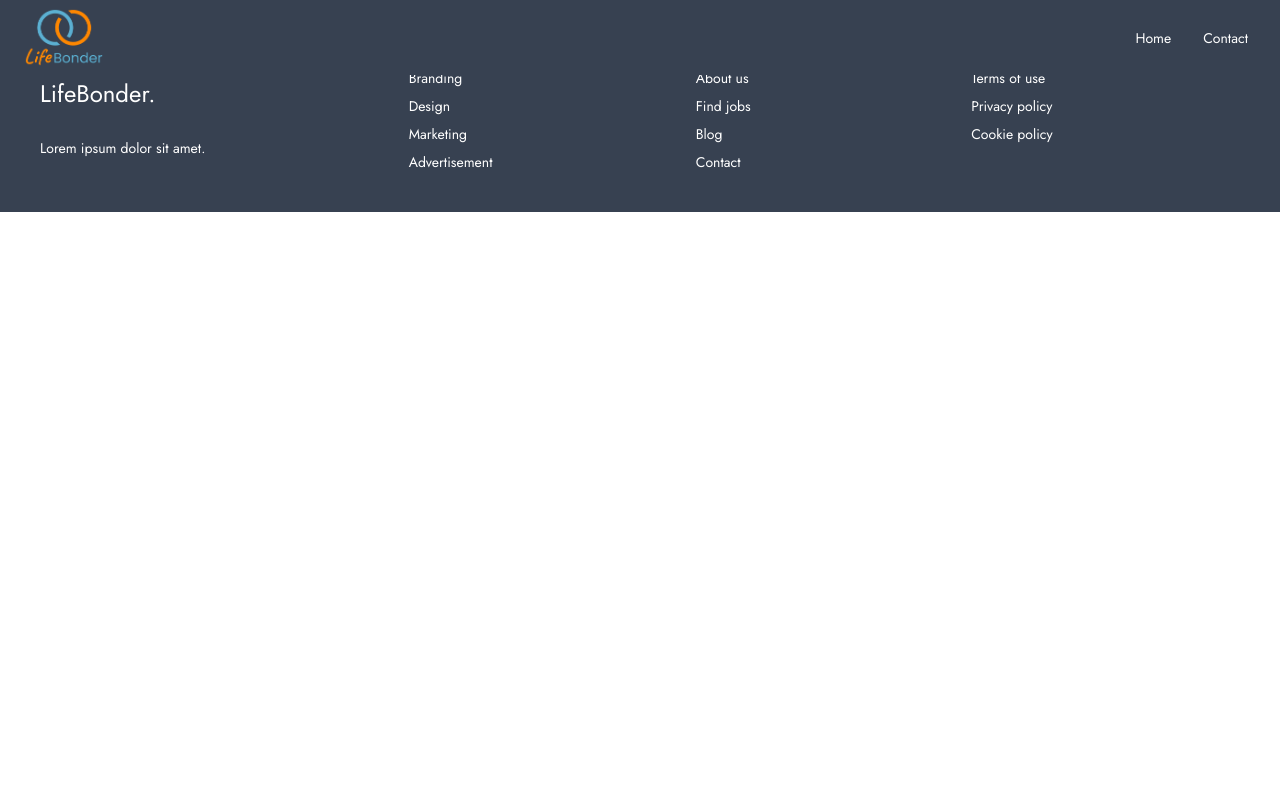
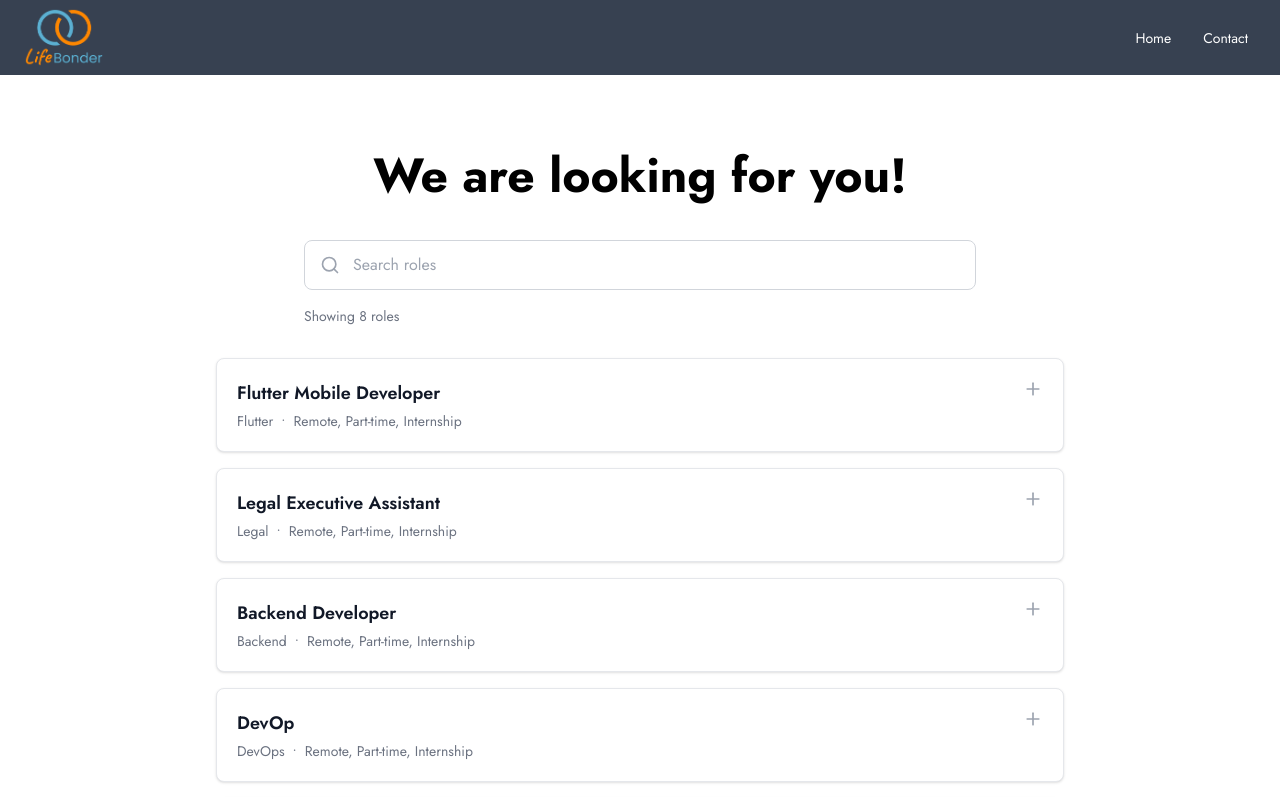
Before and after one commit to simonC137/LB-ATS, a React (Vite) app in the folder frontend/: page /jobs in a window 1280 px wide. Shown: the top 797 px of the page. Built offline with nearby package versions, Linux system fonts and the light colour scheme.

Commit message:
add feature/job-board

```diff
--- a/frontend/src/App.tsx
+++ b/frontend/src/App.tsx
@@ -61,6 +61,8 @@ import Profile from './pages/admin/Profile';
 import Roles from './pages/admin/Roles';
 import AddJob from './pages/admin/Add-Job';
 
+import JobBoard from './components/JobBoard';
+
 function App() {
   const location = useLocation();
   const excludedRoutes = [
@@ -80,6 +82,7 @@ function App() {
         <Route path="/jobDetail/:id" element={<JobDetails />}></Route>
         <Route path="/blogDetail/:id" element={<BlogDetails />}></Route>
         <Route path="/admin/" element={<AdminPage />}></Route>
+        <Route path="/jobs/" element={<JobBoard />}></Route>
 
         {/* Admin protected routes here */}
         <Route path="/admin/*" element={<AdminLayout />}>
--- a/frontend/src/components/FeaturedJob.tsx
+++ b/frontend/src/components/FeaturedJob.tsx
@@ -52,7 +52,7 @@ const FeaturedJob = () => {
         ))}
       </ul>
       <div className="flex justify-center items-center">
-        <button className="mt-8 px-6 py-2 bg-blue-600 text-white rounded-md hover:bg-blue-700">
+        <button type='button' className="mt-8 px-6 py-2 bg-blue-600 text-white rounded-md hover:bg-blue-700">
           More Jobs
         </button>
       </div>
--- a/frontend/src/components/HeroSection.tsx
+++ b/frontend/src/components/HeroSection.tsx
@@ -1,16 +1,17 @@
 import React from 'react';
+import { useNavigate } from 'react-router-dom'; // If using React Router
 import hero from '../assets/heroImage/hero.png';
-import SearchForm from './SearchForm';
 
 /**
  * HeroSection component renders the hero section of the page.
  * It includes a headline, a subtext, and a hero image displayed on large screens.
  */
 const HeroSection: React.FC = () => {
+  const navigate = useNavigate(); // React Router navigation
+
   return (
-    <>
     <section className="hero bg-white border-b border-slate-100 mb-12">
-        <div className="container  min-h-[80vh] mx-auto flex flex-col lg:flex-row-reverse items-center justify-center">
+      <div className="container min-h-[80vh] mx-auto flex flex-col lg:flex-row-reverse items-center justify-center">
         {/* Hero image only displayed on large screens */}
         <img
           src={hero}
@@ -19,20 +20,24 @@ const HeroSection: React.FC = () => {
         />
         <div className="text-center lg:text-left leading-8">
           <h3 className="text-5xl font-medium mb-2 sm:mt-6">
-              There Are <span className="text-orange-600">300</span> Postings
-              Here <br />
+            There Are <span className="text-orange-600">300</span> Postings Here{' '}
+            <br />
             <span className="block">For You!</span>
           </h3>
           <p className="py-4 text-sm text-gray-600 mb-5">
             Find jobs, employment, and career opportunities.
           </p>
 
-            {/* Search Form */}
-            <SearchForm />
+          {/* Job Board Button */}
+          <button
+            className="bg-orange-600 hover:bg-orange-700 text-white font-semibold py-2 px-6 rounded-md transition duration-300"
+            onClick={() => navigate('/jobs')}
+          >
+            Browse Jobs
+          </button>
         </div>
       </div>
     </section>
-    </>
   );
 };
 
--- /dev/null
+++ b/frontend/src/components/JobBoard.tsx
@@ -0,0 +1,143 @@
+// components/JobFilterComponent.tsx
+import { useState } from 'react';
+import { useNavigate } from 'react-router-dom';
+import { featuredjobs } from '../shared/constants';
+import { FiPlus, FiX, FiSearch } from 'react-icons/fi';
+
+const JobBoard: React.FC = () => {
+  const [searchTerm, setSearchTerm] = useState<string>('');
+  const [expandedJobId, setExpandedJobId] = useState<string | null>(null);
+  const navigate = useNavigate();
+
+  const handleSearchChange = (e: React.ChangeEvent<HTMLInputElement>) => {
+    setSearchTerm(e.target.value);
+  };
+
+  const toggleJobDescription = (jobId: string) => {
+    setExpandedJobId(expandedJobId === jobId ? null : jobId);
+  };
+
+  const handleApplyNow = (jobId: number) => {
+    navigate(`/jobDetail/${jobId}`);
+  };
+
+  // Simplify titles
+  const getPositionTitle = (title: string) => {
+    if (title.includes('Flutter Mobile Developer'))
+      return 'Flutter Mobile Developer';
+    return title.split(' at ')[0].split(' for ')[0];
+  };
+
+  // Filter jobs
+  const filteredJobs = featuredjobs.filter(
+    (job) =>
+      job.title.toLowerCase().includes(searchTerm.toLowerCase()) ||
+      job.team.toLowerCase().includes(searchTerm.toLowerCase()) ||
+      job.location.some((loc) =>
+        loc.toLowerCase().includes(searchTerm.toLowerCase())
+      )
+  );
+
+  return (
+    <div className="max-w-4xl mx-auto">
+      {/* Header Space */}
+      <div className="h-16"></div>
+
+      <div className="p-6">
+        <h1 className="text-5xl font-bold text-center mb-10 mt-16">
+          We are looking for you!
+        </h1>
+
+        {/* Search Section */}
+        <div className="max-w-2xl mx-auto mb-8">
+          <div className="relative flex items-center mb-4">
+            <div className="absolute inset-y-0 left-0 flex items-center pl-4 pointer-events-none">
+              <FiSearch className="w-5 h-5 text-gray-400" />
+            </div>
+            <input
+              type="text"
+              className="w-full pl-12 pr-4 py-3 text-gray-700 border border-gray-300 rounded-lg focus:outline-none focus:ring-2 focus:ring-custom-blue"
+              placeholder="Search roles"
+              value={searchTerm}
+              onChange={handleSearchChange}
+            />
+          </div>
+
+          <div className="flex justify-between items-center text-sm text-gray-500">
+            <span>Showing {filteredJobs.length} roles</span>
+            {searchTerm && (
+              <button
+                onClick={() => setSearchTerm('')}
+                className="text-blue-600 hover:underline"
+              >
+                Clear search
+              </button>
+            )}
+          </div>
+        </div>
+
+        {/* Jobs List */}
+        <div className="space-y-4">
+          {filteredJobs.length > 0 ? (
+            filteredJobs.map((job) => (
+              <div
+                key={job.id}
+                className="bg-white p-5 rounded-lg shadow border border-gray-200 hover:shadow-md transition-shadow"
+              >
+                <div className="flex justify-between items-start">
+                  <div>
+                    <h3 className="text-lg font-semibold text-gray-900">
+                      {getPositionTitle(job.title)}
+                    </h3>
+                    <div className="mt-1 flex items-center text-sm text-gray-500 space-x-2">
+                      <span>{job.team}</span>
+                      <span>•</span>
+                      <span>{job.location.join(', ')}</span>
+                    </div>
+                  </div>
+                  <button
+                    onClick={() => toggleJobDescription(job.id.toString())}
+                    className="text-gray-400 hover:text-gray-600 transition-colors"
+                  >
+                    {expandedJobId === job.id.toString() ? (
+                      <FiX className="w-5 h-5" />
+                    ) : (
+                      <FiPlus className="w-5 h-5" />
+                    )}
+                  </button>
+                </div>
+
+                {expandedJobId === job.id.toString() && (
+                  <div className="mt-4 pt-4 border-t border-gray-100">
+                    <p className="text-gray-600 mb-4">
+                      {job.description.split('. ')[0]}.
+                    </p>
+                    <div className="flex space-x-3">
+                      <button
+                        onClick={() => handleApplyNow(job.id)}
+                        className="px-4 py-2 bg-custom-blue text-white rounded-md hover:bg-blue-700 transition-colors"
+                      >
+                        View role
+                      </button>
+                      {/* <button className="px-4 py-2 text-blue-600 hover:underline">
+                        View role
+                      </button> */}
+                    </div>
+                  </div>
+                )}
+              </div>
+            ))
+          ) : (
+            <div className="text-center py-10">
+              <p className="text-gray-500">
+                No roles found matching your search
+              </p>
+            </div>
+          )}
+        </div>
+      </div>
+    </div>
+  );
+};
+
+export default JobBoard;
--- a/frontend/src/shared/constants.tsx
+++ b/frontend/src/shared/constants.tsx
@@ -18,6 +18,7 @@ export const adminMenusNames = {
 export type FeaturedJobs = {
   id: number;
   title: string;
+  team: string;
   location: string[];
   // icon: React.ElementType;
   // salary: string;
@@ -31,6 +32,7 @@ export const featuredjobs: FeaturedJobs[] = [
     title:
       'Flutter Mobile Developer building a Human-Centered Social Network app',
     location: ['Remote', 'Part-time', 'Internship'],
+    team: 'Flutter',
     // icon: VscLaw,
     // salary: 'Unpaid',
     description:
@@ -40,6 +42,7 @@ export const featuredjobs: FeaturedJobs[] = [
     id: 2,
     title: 'Legal Executive Assistant at Human-Centered Social Network Startup',
     location: ['Remote', 'Part-time', 'Internship'],
+    team: 'Legal',
     // icon: VscLaw,
     // salary: 'Unpaid',
     description:
@@ -49,6 +52,7 @@ export const featuredjobs: FeaturedJobs[] = [
     id: 3,
     title: 'Backend Developer at Human-Centered Social Network Startup',
     location: ['Remote', 'Part-time', 'Internship'],
+    team: 'Backend',
     // icon: VscLaw,
     // salary: 'Unpaid',
     description:
@@ -58,6 +62,7 @@ export const featuredjobs: FeaturedJobs[] = [
     id: 4,
     title: 'DevOp at Human-Centered Social Network Startup',
     location: ['Remote', 'Part-time', 'Internship'],
+    team: 'DevOps',
     // icon: VscLaw,
     // salary: 'Unpaid',
     description:
@@ -67,6 +72,7 @@ export const featuredjobs: FeaturedJobs[] = [
     id: 5,
     title: 'Legal Executive Assistant at Human-Centered Social Network Startup',
     location: ['Remote', 'Part-time', 'Internship'],
+    team: 'Legal',
     // icon: VscLaw,
     // salary: 'Unpaid',
     description:
@@ -77,6 +83,7 @@ export const featuredjobs: FeaturedJobs[] = [
     title:
       'Expat Community Manager for new Human-Centered Social Network Startup',
     location: ['Remote', 'Part-time', 'Internship'],
+    team: 'Community',
     // icon: VscLaw,
     // salary: 'Unpaid',
     description:
@@ -86,6 +93,7 @@ export const featuredjobs: FeaturedJobs[] = [
     id: 7,
     title: 'Blogger for new Human-Centered Social Network Startup',
     location: ['Remote', 'Part-time', 'Internship'],
+    team: 'Blogging',
     // icon: VscLaw,
     // salary: 'Unpaid',
     description:
@@ -95,6 +103,7 @@ export const featuredjobs: FeaturedJobs[] = [
     id: 8,
     title: 'Angular Developer at Social Network Startup',
     location: ['Remote', 'Part-time', 'Internship'],
+    team: 'Frontend',
     // icon: VscLaw,
     // salary: 'Unpaid',
     description:
```
Lines whose indentation alone changed are shown as unchanged.
